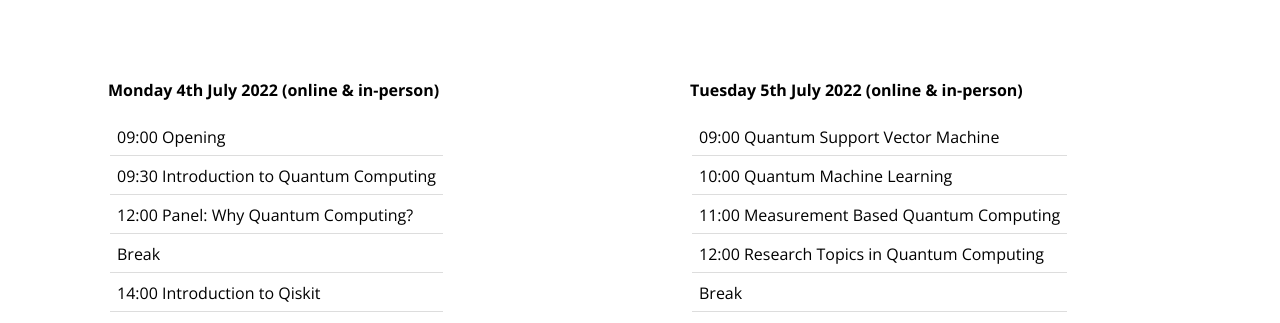
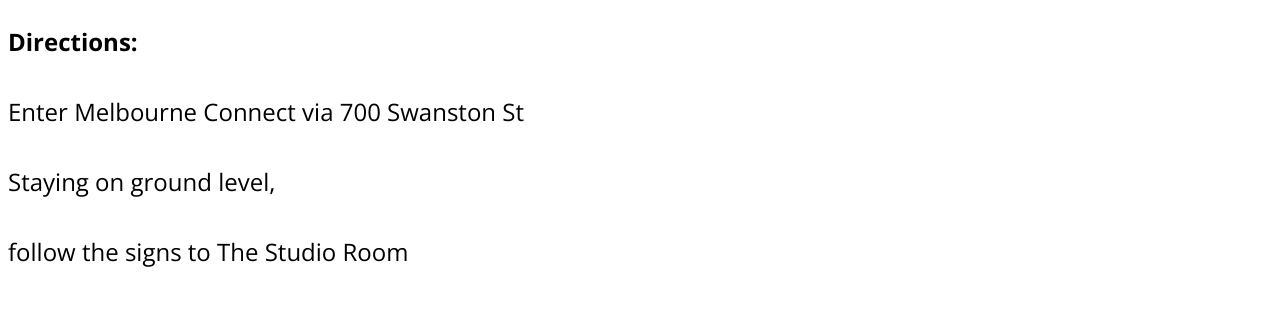
Before and after one commit to quantum-melbourne/quantum-melbourne.github.io, a plain HTML site: page index.html in a window 1280 px wide. Shown: the part 1175-1498 px from the top of the page. Drawn offline with nearby package versions, Linux system fonts and the light colour scheme.

Commit message:
directions

```diff
--- a/index.html
+++ b/index.html
@@ -34,6 +34,13 @@
 				line-height: 50px;
 				letter-spacing: 0em;
 				color: white;
+			}
+			h2 {
+				font-family: 'Open Sans', sans-serif;
+				font-weight: 300;
+				line-height: 50px;
+				letter-spacing: 0em;
+				color: black;
 			}
 			.timetable {
 				position: relative;
@@ -74,13 +81,19 @@
 				<img src="/assets/hero.png" width="580" height="424">
 			</div>
 		</div>
-		<div style="top: 200px; position: relative">
+		<div style="width: 50%; top: 200px; position: relative">
 			<p align="center">
 				<iframe
 					src="https://www.google.com/maps/embed?pb=!1m18!1m12!1m3!1d3152.5744927427822!2d144.96224201560614!3d-37.80001057975485!2m3!1f0!2f0!3f0!3m2!1i1024!2i768!4f13.1!3m3!1m2!1s0x6ad64354a5744ae3%3A0xddc00c0dca7ffa97!2sMelbourne%20Connect!5e0!3m2!1sen!2sau!4v1655717611831!5m2!1sen!2sau"
 					width="600" height="450" style="border:0;" allowfullscreen="" loading="lazy" referrerpolicy="no-referrer-when-downgrade">
 				</iframe>
 			</p>
+		</div>
+		<div style="width: 50%; top: 200px; position: relative">
+			<h2><b>Directions:</b></h2>
+			<h2>Enter Melbourne Connect via 700 Swanston St</h2>
+			<h2>Staying on ground level,</h2>
+			<h2>follow the signs to The Studio Room</h2>
 		</div>
 		<div class="timetable">
 			<div class="table">
```
